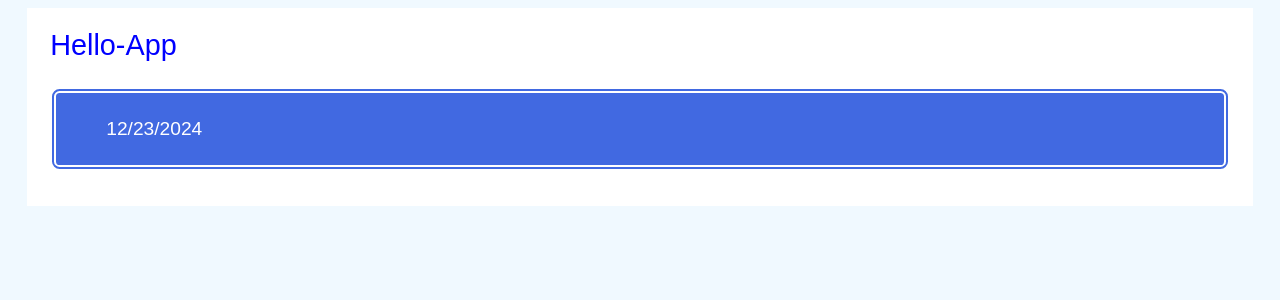
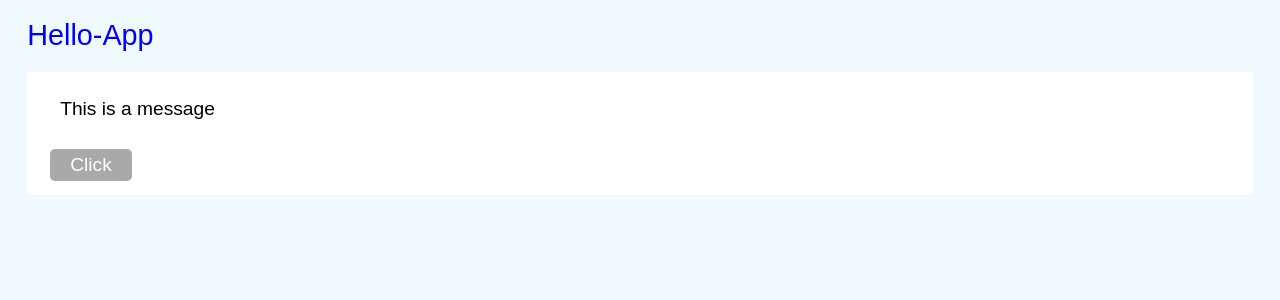
Before and after one commit to hayaoki-engineer/angular-app, an Angular app: page / in a window 1280 px wide. Shown: the top 300 px of the page. Built offline with nearby package versions, Linux system fonts and the light colour scheme.

Commit message:
button要素のスタイルを適用

```diff
--- a/src/app/hello/hello.component.css
+++ b/src/app/hello/hello.component.css
@@ -34,3 +34,14 @@ p {
   margin: 25px 0px;
   box-shadow: 5px 7px 5px darkgray;
 }
+
+button {
+  background-color: darkgray;
+  color: white;
+  font-size: 1em;
+  padding: 5px 20px;
+  margin: 5px 10px 5px 0px;
+  border-width: 0px;
+  border-radius: 5px;
+  cursor: pointer;
+}
--- a/src/app/hello/hello.component.html
+++ b/src/app/hello/hello.component.html
@@ -1,6 +1,7 @@
-<div class="container">
+<div>
   <h1>{{ title }}</h1>
-  <div class="alert">
-    {{ today() }}
+  <div class="container">
+    <p>{{ message }}</p>
+    <button (click)="doClick()">Click</button>
   </div>
 </div>
--- a/src/app/hello/hello.component.ts
+++ b/src/app/hello/hello.component.ts
@@ -8,26 +8,36 @@ import { Component, OnInit } from '@angular/core';
   styleUrl: './hello.component.css'
 })
 export class HelloComponent implements OnInit {
+  // タイトルを保持する
   title: string = '';
+  // メッセージを保持する
   message: string = '';
   // 現在時刻を保持する
   now: Date = new Date();
+  // スタイルクラスを保持する
+  styleClass: string = 'alert';
 
   constructor() {
     setInterval(() => {
       // 1秒ごとにnowを更新
-      this.now = new Date();
+      // this.now = new Date();
+      // スタイルクラスを更新
+      // this.styleClass = this.styleClass === 'alert' ? 'card' : 'alert';
     }, 1000);
   }
 
   // コンポーネントの初期化 → 初期値を設定
   ngOnInit(): void {
+    // タイトルを設定
     this.title = 'Hello-App';
+    // メッセージを設定
     this.message = 'This is a message';
+    // スタイルクラスを設定
+    this.styleClass = 'alert';
   }
 
   // 現在時刻を取得するメソッド
   today() {
-    return this.now.toLocaleDateString();
+    return this.now.toLocaleString();
   }
 }
```
